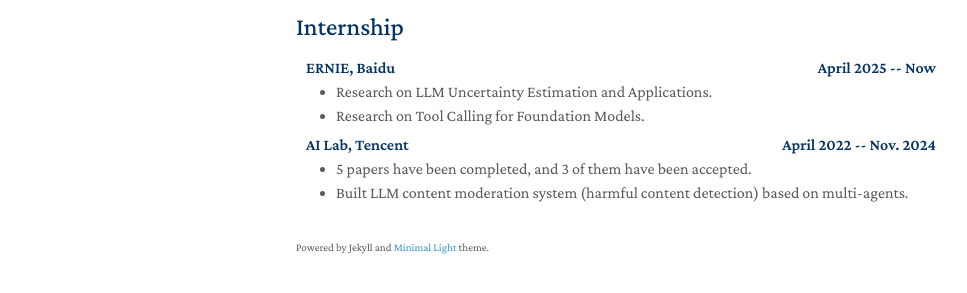
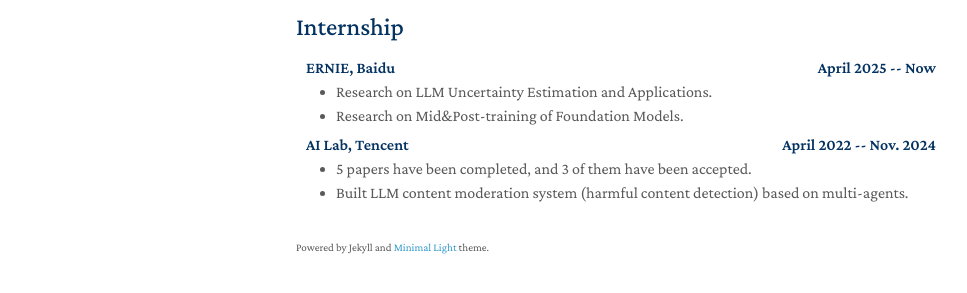
Before and after one commit to MaHuanAAA/MaHuanAAA.github.io, a Jekyll site: the page built from index.md, in a window 1280 px wide and 900 px high, scrolled down 1247 px. Shown: the part 572-865 px from the top of the window, without its empty margins (174-1141 px from the left). Built offline with Jekyll 4.4.1, drawn with Linux system fonts in a browser that asks for light colours; nearby versions of some CDN libraries; a style sheet for code colours, icons or effects is not loaded; our own code applies the rules of GitHub Pages for plain Markdown files.

Commit message:
Update research topics in services.md

```diff
--- a/_includes/services.md
+++ b/_includes/services.md
@@ -8,7 +8,7 @@
 </div>
 <ul style="margin:0 0 5px;">
   <li><autocolor>Research on LLM Uncertainty Estimation and Applications.</autocolor></li>
-  <li><autocolor>Research on Tool Calling for Foundation Models.</autocolor></li>
+  <li><autocolor>Research on Mid&Post-training of Foundation Models.</autocolor></li>
 </ul>
 
 <div style="display: flex; justify-content: space-between; margin: 0 10px;">
```
